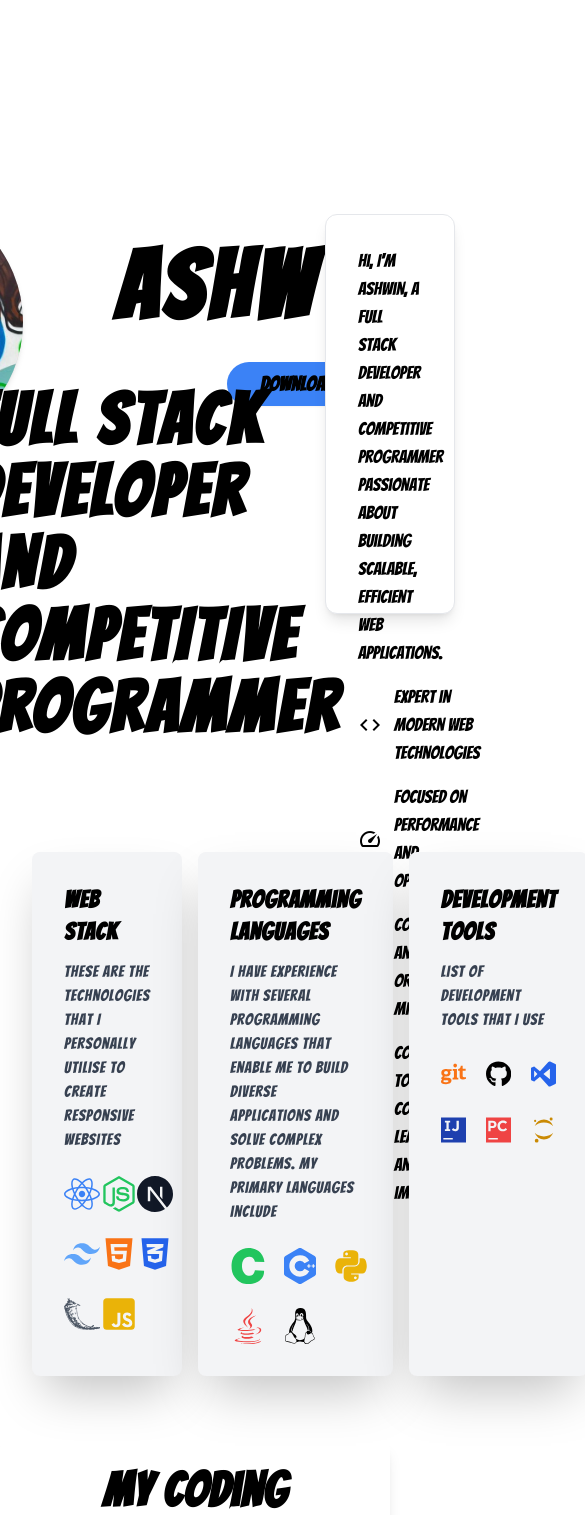
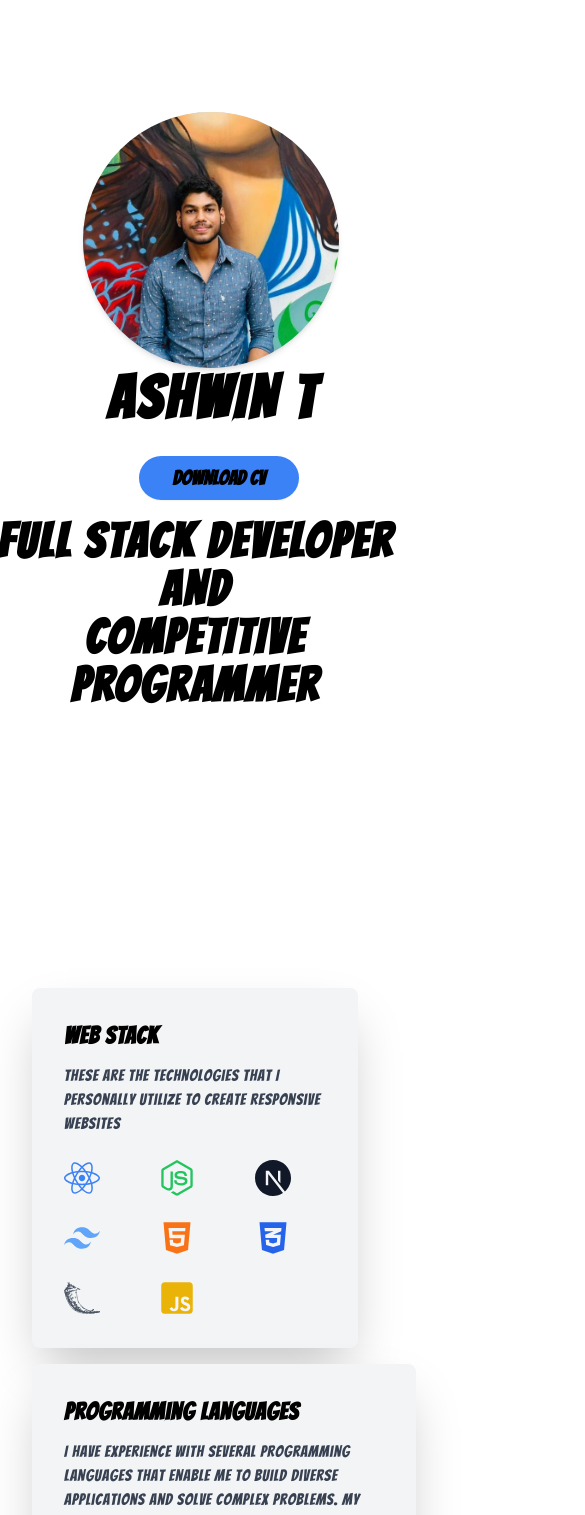
Before and after one commit to Ashwin-2408/My_Portfolio, a Next.js app in the folder portfolio/: page / in a window 390 px wide. Shown: the top 1515 px of the page, 585 px wide, since content can reach past the window. Built offline with nearby package versions, Linux system fonts and the light colour scheme.

Commit message:
added responsiveness

```diff
--- a/portfolio/app/Components/CodingProfiles.tsx
+++ b/portfolio/app/Components/CodingProfiles.tsx
@@ -21,14 +21,13 @@ const CodingProfiles = () => {
         </div>
       </div>
 
-
-      <div className="flex justify-between items-center space-x-6">
-
+      {/* Responsive Profile Cards */}
+      <div className="flex flex-col sm:flex-row justify-between items-center space-y-6 sm:space-y-0 sm:space-x-6">
         <a
           href="https://leetcode.com/u/Ashwin__2408/"
           target="_blank"
           rel="noopener noreferrer"
-          className="profile-card text-center p-8 bg-gray-100 rounded-lg shadow-md hover:shadow-xl transition-all duration-500 w-96 transform hover:scale-110 hover:rotate-3 hover:bg-yellow-50" // rotate left
+          className="profile-card text-center p-8 bg-gray-100 rounded-lg shadow-md hover:shadow-xl transition-all duration-500 w-full sm:w-96 transform hover:scale-110 hover:rotate-3 hover:bg-yellow-50"
         >
           <div className="flex justify-center mb-6">
             <SiLeetcode size={80} className="text-yellow-500" />
@@ -41,7 +40,7 @@ const CodingProfiles = () => {
           href="https://www.codechef.com/users/ashwin2408"
           target="_blank"
           rel="noopener noreferrer"
-          className="profile-card text-center p-8 bg-gray-100 rounded-lg shadow-md hover:shadow-xl transition-all duration-500 w-96 transform hover:scale-110  hover:bg-orange-50" // rotate left
+          className="profile-card text-center p-8 bg-gray-100 rounded-lg shadow-md hover:shadow-xl transition-all duration-500 w-full sm:w-96 transform hover:scale-110 hover:bg-orange-50"
         >
           <div className="flex justify-center mb-6">
             <SiCodechef size={80} className="text-orange-500" />
@@ -58,7 +57,7 @@ const CodingProfiles = () => {
           href="https://github.com/Ashwin-2408"
           target="_blank"
           rel="noopener noreferrer"
-          className="profile-card text-center p-8 bg-gray-100 rounded-lg shadow-md hover:shadow-xl transition-all duration-500 w-96 transform hover:scale-110 hover:-rotate-3 hover:bg-red-50" // rotate left
+          className="profile-card text-center p-8 bg-gray-100 rounded-lg shadow-md hover:shadow-xl transition-all duration-500 w-full sm:w-96 transform hover:scale-110 hover:-rotate-3 hover:bg-red-50"
         >
           <div className="flex justify-center mb-6">
             <FaGithub size={80} className="text-gray-800" />
--- a/portfolio/app/Components/Hero.tsx
+++ b/portfolio/app/Components/Hero.tsx
@@ -10,8 +10,23 @@ const Hero = ({ isHeaderVisible }) => {
   const [charIndex, setCharIndex] = useState(0);
   const [isDeleting, setIsDeleting] = useState(false);
   const [showCursor, setShowCursor] = useState(true);
+  const [isMobile, setIsMobile] = useState(false);
 
+  // Detect screen size
   useEffect(() => {
+    const handleResize = () => {
+      setIsMobile(window.innerWidth <= 768);
+    };
+    window.addEventListener("resize", handleResize);
+    handleResize(); // Set initial state
+
+    return () => window.removeEventListener("resize", handleResize);
+  }, []);
+
+  // Text animation logic
+  useEffect(() => {
+    if (isMobile) return; // Stop animation on mobile
+
     const currentWord = TYPING_TEXTS[index];
     if (isDeleting) {
       if (charIndex > 0) {
@@ -28,7 +43,7 @@ const Hero = ({ isHeaderVisible }) => {
       }
     }
     setText(currentWord.slice(0, charIndex));
-  }, [charIndex, isDeleting, index]);
+  }, [charIndex, isDeleting, index, isMobile]);
 
   useEffect(() => {
     const cursorBlink = setInterval(() => setShowCursor((prev) => !prev), 500);
@@ -47,12 +62,12 @@ const Hero = ({ isHeaderVisible }) => {
 
   return (
     <div
-      className={`flex flex-row justify-between items-center transition-all duration-300 ${
+      className={`flex flex-col lg:flex-row justify-between items-center transition-all duration-300 ${
         isHeaderVisible ? "h-[calc(100vh-4rem)] -mt-5" : "h-[100vh] -mt-28"
-      }`}
+      } ${isMobile ? "mt-10" : ""}`}
     >
-      <div className="flex flex-col items-center px-4 w-10/12">
-        <div className="flex flex-row items-center mb-4 ml-8">
+      <div className="flex flex-col items-center px-4 w-full lg:w-10/12">
+        <div className="flex flex-col lg:flex-row items-center mb-4 ml-8">
           <motion.div
             className="w-64 h-64 bg-gray-300 rounded-full overflow-hidden shadow-md"
             initial={{ opacity: 0 }}
@@ -64,20 +79,23 @@ const Hero = ({ isHeaderVisible }) => {
               alt="Profile"
               width={256}
               height={256}
+              className="object-cover"
             />
           </motion.div>
-          <div className="flex flex-col px-6 mx-5">
+          <div className={`flex flex-col px-6 mx-5 ${isMobile ? "pl-10" : ""}`}>
             <div className="px-12">
               <motion.h1
-                className="text-8xl font-bold bangers-font tracking-wider mb-2"
+                className={`text-6xl lg:text-8xl font-bold bangers-font tracking-wider mb-2 ${
+                  isMobile ? "pl-20" : ""
+                }`} // Push text to right on mobile
                 initial={{ opacity: 0 }}
                 animate={{ opacity: 1 }}
                 transition={{ duration: 1 }}
               >
-                {text}
+                {text || TYPING_TEXTS[0]} {/* Fallback text for mobile */}
                 <span
                   className={`inline-block ${
-                    showCursor ? "animate-blink" : ""
+                    showCursor && !isMobile ? "animate-blink" : ""
                   }`}
                 ></span>
               </motion.h1>
@@ -96,73 +114,48 @@ const Hero = ({ isHeaderVisible }) => {
           </div>
         </div>
         <div className="mt-7 mx-[-50px] h-[140px] flex flex-col justify-center">
-          <h2 className="text-7xl font-bold text-black bangers-font tracking-wider">
+          <h2 className="text-5xl lg:text-7xl font-bold text-black bangers-font tracking-wider text-center lg:text-left">
             FULL STACK DEVELOPER AND
           </h2>
-          <h2 className="text-7xl font-bold text-black bangers-font tracking-wider">
+          <h2 className="text-5xl lg:text-7xl font-bold text-black bangers-font tracking-wider text-center lg:text-left">
             COMPETITIVE PROGRAMMER
           </h2>
         </div>
       </div>
 
-      {/* Enhanced Animated Card without Gradient */}
+      {/* Animated Card - Show only on larger screens */}
       <motion.div
-        className="w-1/3 h-[400px] bg-white text-black rounded-xl p-8 mr-12 border border-gray-200 shadow-lg hover:shadow-xl transition-shadow duration-300 ease-in-out "
+        className="hidden lg:block w-full lg:w-1/3 h-auto max-h-[400px] bg-white text-black rounded-xl p-8 mr-0 lg:mr-12 border border-gray-200 shadow-lg hover:shadow-xl transition-shadow duration-300 ease-in-out mt-6 lg:mt-0"
         initial={{ opacity: 0, x: 100 }}
         animate={{ opacity: 1, x: 0 }}
         transition={{ duration: 0.8 }}
-        whileHover={{ scale: 1.05 }} // Add scaling effect on hover
+        whileHover={{ scale: 1.05 }}
       >
         <p className="text-lg mb-4 bangers-font">
           Hi, I'm Ashwin, a Full Stack Developer and Competitive Programmer
           passionate about building scalable, efficient web applications.
         </p>
         <div className="space-y-4">
+          {[
+            { icon: "code", text: "Expert in modern web technologies" },
+            { icon: "speed", text: "Focused on performance and optimization" },
+            { icon: "group", text: "Collaborative and team-oriented mindset" },
+            {
+              icon: "star",
+              text: "Committed to continuous learning and improvement",
+            },
+          ].map((item, index) => (
             <motion.div
+              key={index}
               className="flex items-center"
               initial={{ y: -10, opacity: 0 }}
               animate={{ y: 0, opacity: 1 }}
-            transition={{ duration: 0.3, delay: 0.1 }}
+              transition={{ duration: 0.3, delay: index * 0.1 }}
             >
-            <span className="material-icons mr-3">code</span>
-            <p className="text-lg bangers-font">
-              Expert in modern web technologies
-            </p>
+              <span className="material-icons mr-3">{item.icon}</span>
+              <p className="text-lg bangers-font">{item.text}</p>
             </motion.div>
-          <motion.div
-            className="flex items-center"
-            initial={{ y: -10, opacity: 0 }}
-            animate={{ y: 0, opacity: 1 }}
-            transition={{ duration: 0.3, delay: 0.2 }}
-          >
-            <span className="material-icons mr-3">speed</span>
-            <p className="text-lg bangers-font">
-              Focused on performance and optimization
-            </p>
-          </motion.div>
-          <motion.div
-            className="flex items-center"
-            initial={{ y: -10, opacity: 0 }}
-            animate={{ y: 0, opacity: 1 }}
-            transition={{ duration: 0.3, delay: 0.3 }}
-          >
-            <span className="material-icons mr-3">group</span>
-            <p className="text-lg bangers-font">
-              Collaborative and team-oriented mindset
-            </p>
-          </motion.div>
-          <motion.div
-            className="flex items-center"
-            initial={{ y: -10, opacity: 0 }}
-            animate={{ y: 0, opacity: 1 }}
-            transition={{ duration: 0.3, delay: 0.4 }}
-          >
-            <span className="material-icons mr-3">star</span>
-            <p className="text-lg bangers-font">
-              Committed to continuous learning and improvement
-            </p>
-          </motion.div>
-
+          ))}
         </div>
       </motion.div>
     </div>
--- a/portfolio/app/Components/Skillcard.tsx
+++ b/portfolio/app/Components/Skillcard.tsx
@@ -80,17 +80,17 @@ const FloatingCard = () => {
   return (
     <div
       ref={cardRef}
-      className=" bangers-font tracking-wider bg-gray-100 shadow-2xl rounded-lg p-8 w-96 transition-transform duration-300 hover:scale-105 cursor-default"
+      className="bangers-font tracking-wider bg-gray-100 shadow-2xl rounded-lg p-8 w-full sm:w-96 transition-transform duration-300 hover:scale-105 cursor-default"
     >
       <div className="mb-6">
         <h3 className="text-2xl font-bold mb-3">WEB STACK</h3>
         <p className="text-gray-700">
-          These are the technologies that I personally utilise to create
+          These are the technologies that I personally utilize to create
           responsive websites
         </p>
       </div>
 
-      <div className="grid grid-cols-3 gap-6">
+      <div className="grid grid-cols-3 sm:grid-cols-4 gap-6">
         <div className="group">
           <FaReact
             className="text-blue-500 text-4xl group-hover:text-blue-700 cursor-pointer transition-transform duration-200"
--- a/portfolio/app/page.tsx
+++ b/portfolio/app/page.tsx
@@ -6,7 +6,6 @@ import FloatingCard from "./Components/Skillcard";
 import ProgrammingLanguagesCard from "./Components/Programming_Languages";
 import DevelopmentToolsCard from "./Components/DevelopmentTools";
 import CodingProfiles from "./Components/CodingProfiles";
-
 
 const App = () => {
   const [isHeaderVisible, setIsHeaderVisible] = useState(false);
@@ -55,23 +54,23 @@ const App = () => {
     <div>
       <Header isVisible={isHeaderVisible} />
       <Hero isHeaderVisible={isHeaderVisible} />
-
       <div
         ref={skillSectionRef}
-        className={`flex justify-between items-stretch mt-[0px] m-4 p-4 space-x-4 transition-all duration-1000 ${
+        className={`flex flex-col items-center mt-4 m-4 p-4 transition-all duration-1000 ${
           isSkillsVisible
             ? "opacity-100 transform translate-y-0"
             : "opacity-0 transform translate-y-12"
         }`}
       >
-        <FloatingCard />
-        <ProgrammingLanguagesCard />
-        <DevelopmentToolsCard />
+        <div className="grid grid-cols-1 gap-4 md:grid-cols-3">
+          <FloatingCard />
+          <ProgrammingLanguagesCard />
+          <DevelopmentToolsCard />
+        </div>
       </div>
       <div className="mt-[50px]">
         <CodingProfiles></CodingProfiles>
       </div>
-
     </div>
   );
 };
```
Also changed, not shown: portfolio/app/Components/Header.tsx (+17 -14 lines). Lines whose indentation alone changed are shown as unchanged.
